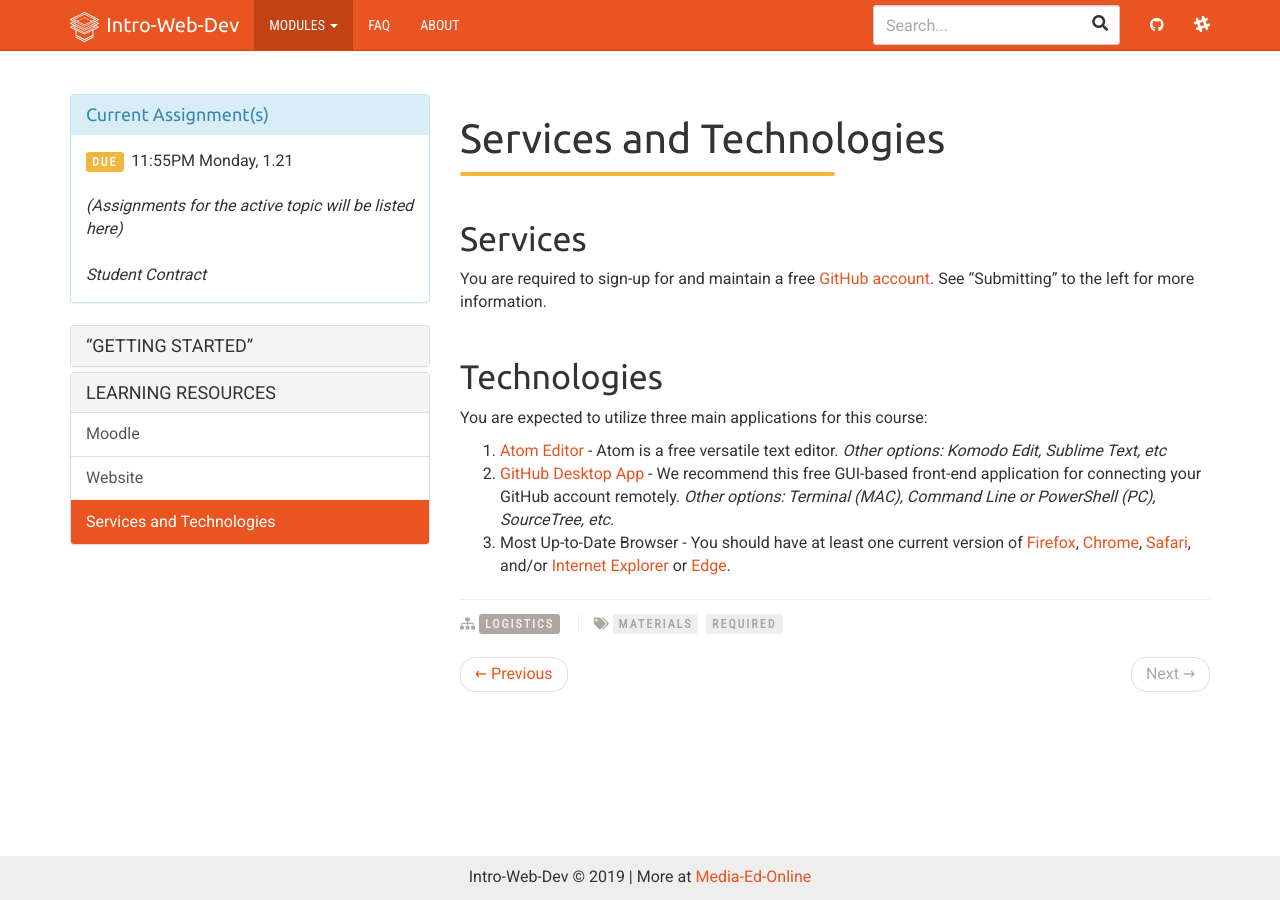
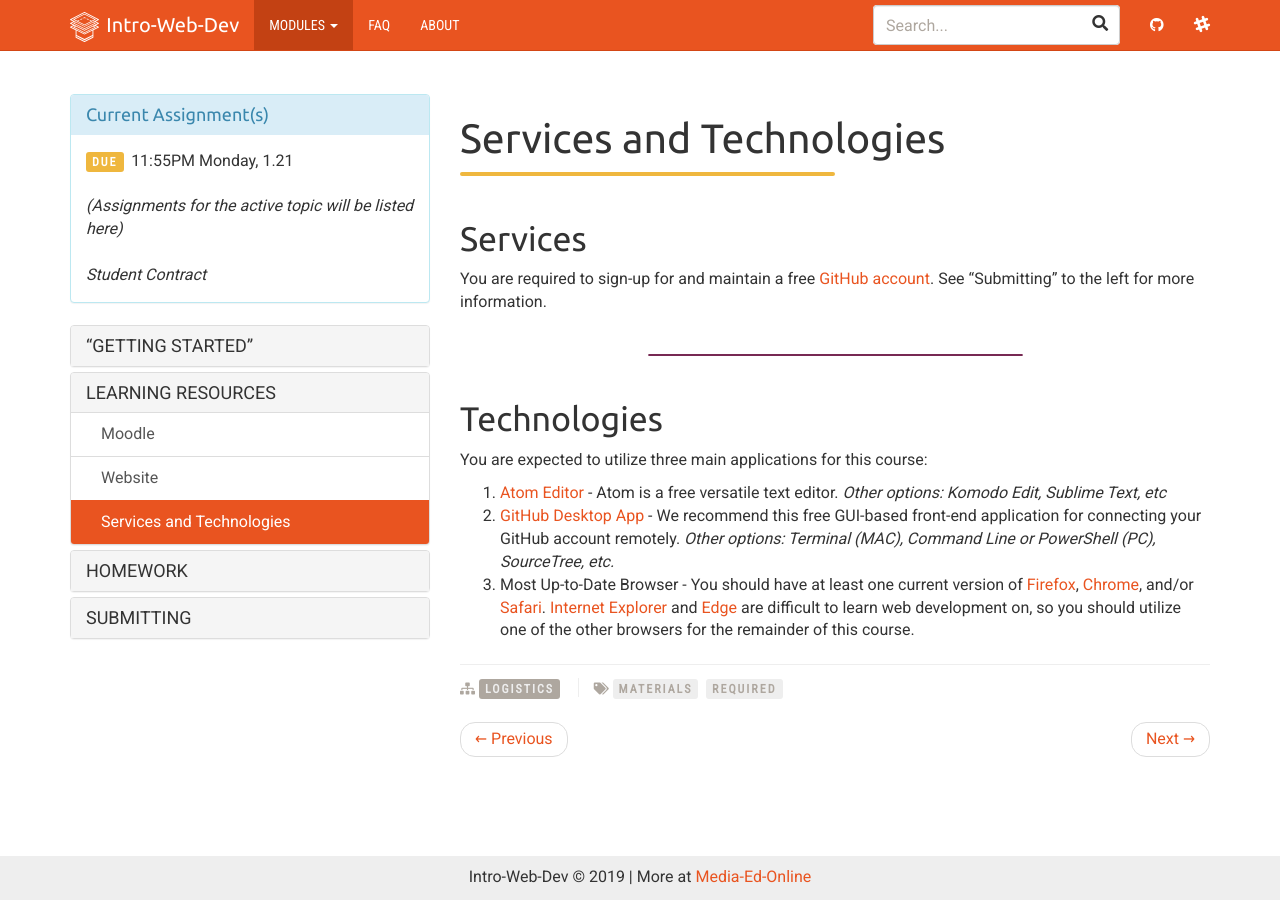
Before and after one commit to Media-Ed-Online/intro-web-dev, a Jekyll site: the page built from _docs/topic-00/01-learning-resources/page-03.md, in a window 1280 px wide. Built offline with Jekyll 4.4.1, drawn with Linux system fonts in a browser that asks for light colours; nearby versions of some CDN libraries.

Commit message:
topic introduction

```diff
--- a/_docs/topic-00/01-learning-resources/page-03.md
+++ b/_docs/topic-00/01-learning-resources/page-03.md
@@ -8,12 +8,16 @@
 
 <div class="divider-heading"></div>
 
+
 ## Services
 You are required to sign-up for and maintain a free [GitHub account](https://github.com/). See "Submitting" to the left for more information.
+
+
+<div class="divider-pg"></div>
 
 
 ## Technologies
 You are expected to utilize three main applications for this course:
 1. [Atom Editor](https://atom.io/) - Atom is a free versatile text editor. _Other options: Komodo Edit, Sublime Text, etc_
 2. [GitHub Desktop App](https://desktop.github.com/) - We recommend this free GUI-based front-end application for connecting your GitHub account remotely. _Other options: Terminal (MAC), Command Line or PowerShell (PC), SourceTree, etc._
-3. Most Up-to-Date Browser - You should have at least one current version of [Firefox](https://www.mozilla.org/en-US/), [Chrome](https://www.google.com/chrome/), [Safari](https://www.apple.com/safari/), and/or [Internet Explorer](https://www.microsoft.com/en-us/download/internet-explorer.aspx) or [Edge](https://www.microsoft.com/en-us/windows/microsoft-edge).
+3. Most Up-to-Date Browser - You should have at least one current version of [Firefox](https://www.mozilla.org/en-US/), [Chrome](https://www.google.com/chrome/), and/or [Safari](https://www.apple.com/safari/). [Internet Explorer](https://www.microsoft.com/en-us/download/internet-explorer.aspx) and [Edge](https://www.microsoft.com/en-us/windows/microsoft-edge) are difficult to learn web development on, so you should utilize one of the other browsers for the remainder of this course.
--- a/_sass/_edits.scss
+++ b/_sass/_edits.scss
@@ -104,6 +104,7 @@
         text-align: center;
       }
     }
+
     .container-row {
       margin: 0;
       display: inline-block;
@@ -111,18 +112,6 @@
     }
     img {
       margin: 20px auto;
-    }
-  }
-  pre {
-    position: relative;
-    padding: $line-height-computed (($line-height-computed - 1) / 2);
-    margin: ($line-height-computed * 2) auto;
-    border-radius: $border-radius-base 0 $border-radius-base $border-radius-base;
-    word-break: normal;
-    word-wrap: normal;
-
-    .fab, .far, .fas, .fa {
-      font-size: 1.1em;
     }
   }
 }
@@ -137,7 +126,7 @@
 .page-design {
   background-color: rgba(255, 255, 255, .7);
   padding: 2rem;
-}
+
   .row-people {
     display: block;
     width: 100%;
@@ -254,7 +243,6 @@
       }
     }
   }
-.page-design {
   input[type="text"] {
     text-align: center;
     color: $gray;
@@ -345,6 +333,7 @@
 
 // LABELS
   // >>> overwrites:  /_sass/bootstrap/_labels.scss
+.page-styling {
   .label {
     font-family: $font-family-sans-serif-alt;
     text-transform: uppercase;
@@ -360,6 +349,7 @@
   .label-categories {
     color: $gray-lighter;
     background-color: $gray-light;
+  }
 }
 
 
@@ -380,10 +370,70 @@
 
 
 
+
+// LIST GROUPS
+  // >>> overwrites:  /_sass/bootstrap/_list-group.scss
+.page-styling {
+  .list-group-item {
+    padding-left: 30px;
+  }
+  .list-group-item-heading {
+    margin-top: 0 !important;
+    margin-bottom: 5px;
+  }
+  .list-group-item-text {
+    margin-bottom: 0;
+    line-height: 1.3;
+    font-size: $font-size-small;
+    margin: 5px auto;
+    color: $btn-link-disabled-color;
+  }
+  .hw-item-disabled {
+    background-color: #F5F5F5
+  }
+}
+
+
+
+
+
+// NAV GROUPS (TABS)
+  // >>> overwrites:  /_sass/bootstrap/__navs.scss
+.page-styling {
+  .nav-tabs {
+    > li {
+      &.active > a {
+        &,
+        &:hover,
+        &:focus {
+          background-color: #F5F5F5;
+        }
+      }
+    }
+  }
+  .tab-content {
+    > .tab-pane {
+      border-left: 1px solid $nav-tabs-justified-link-border-color;
+      border-bottom: 1px solid $nav-tabs-justified-link-border-color;
+      border-right: 1px solid $nav-tabs-justified-link-border-color;
+      border-radius: 0 0 $border-radius-base $border-radius-base;
+      background-color: #F5F5F5;
+    }
+    > .active {
+      padding: 20px;
+    }
+  }
+}
+
+
+
+
+
 // DIVIDERS
 .divider-pg {
   width: 50%;
   height: 2px;
+  background: $brand-info;
   border: 1px solid $brand-info;
   border-radius: 30px;
   margin: 4rem auto;
@@ -391,12 +441,14 @@
 .divider-heading {
   width: 50%;
   height: 4px;
+  background: $brand-warning;
   border: 2px solid $brand-warning;
   border-radius: 30px;
   margin-bottom: 20px;
 }
 .divider-hw {
   width: 90%;
+  background: $brand-warning;
   border: 1px solid $brand-warning;
   border-radius: 30px;
   margin: $line-height-computed auto;
@@ -406,8 +458,8 @@
 
 
 
+
 // CODEBLOCK DISPLAY
-  //See 'pre' styling in PAGE STYLING above. Effects mobile nav if not nested. Why?
   // >>> overwrites:  /_sass/bootstrap/_code.scss
 @mixin tab($tab-color) {
   background: $tab-color;
@@ -415,6 +467,7 @@
     border-top-color: $tab-color;
   }
 }
+.page-styling {
   .code-heading {
     display: block;
     position: relative;
@@ -465,6 +518,19 @@
       }
     }
   }
+  pre {
+    position: relative;
+    padding: $line-height-computed (($line-height-computed - 1) / 2);
+    margin: ($line-height-computed * 2) auto;
+    border-radius: $border-radius-base 0 $border-radius-base $border-radius-base;
+    word-break: normal;
+    word-wrap: normal;
+
+    .fab, .far, .fas, .fa {
+      font-size: 1.1em;
+    }
+  }
+}
 
 
 
@@ -493,3 +559,9 @@
 .fa-thumbtack {
   @include rotate(270deg);
 }
+.icon-hw {
+  margin: 10px auto 30px !important;
+  color: $panel-info-text;
+  height: 90px;
+  font-size: 6em;
+}
```
Also changed, not shown: _data/docs.yml (+12 -0 lines), _docs/topic-00/00-index/page-01.md (+1 -1 lines), _docs/topic-00/01-learning-resources/page-02.md (+1 -1 lines), _docs/topic-00/02-homework/page-01.md (added, +15 -0 lines), _docs/topic-00/02-homework/page-todo.md (added, +36 -0 lines), _docs/topic-00/03-submitting/page-01.md (added, +45 -0 lines), _docs/topic-00/03-submitting/page-02.md (added, +63 -0 lines), _docs/topic-00/03-submitting/page-03.md (added, +46 -0 lines), _docs/topic-00/03-submitting/page-todo.md (added, +34 -0 lines), _docs/topic-00/01-learning-resources/page-01.md (line endings or trailing spaces), _docs/topic-00/img/gh-issues-preview.png (added), _docs/topic-00/img/gh-issues-select.png (added), _docs/topic-00/img/gh-issues-write.png (added), _docs/topic-00/img/gh-settings.jpg (added), 1 more files. Lines whose indentation alone changed are shown as unchanged.
